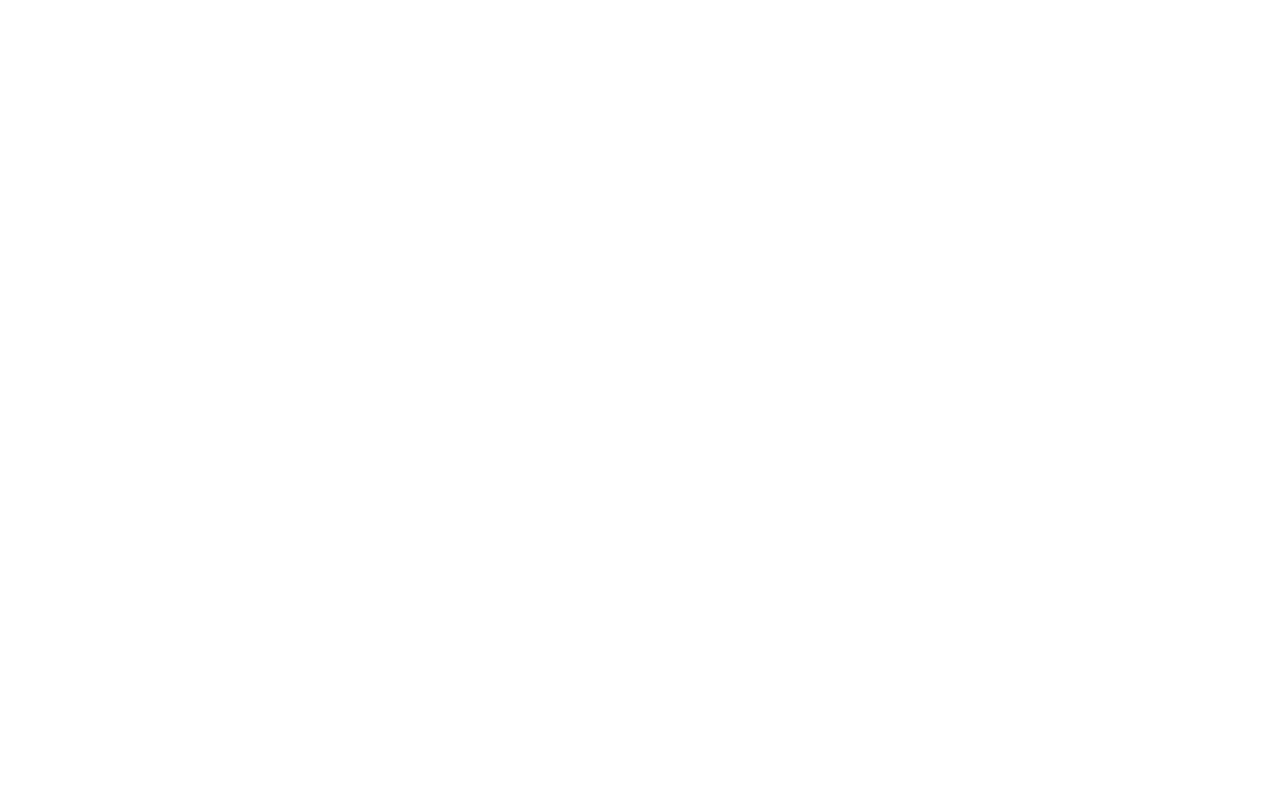
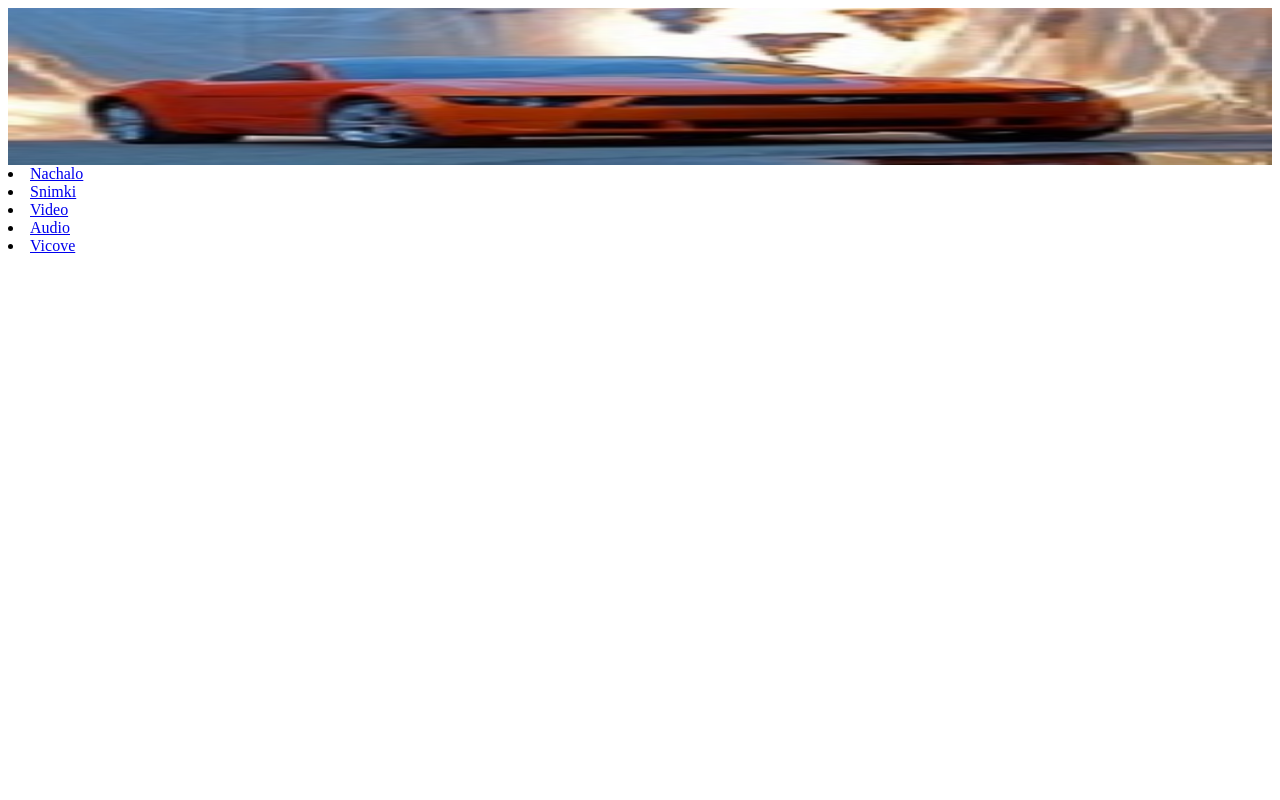
Before and after one commit to reathh/FootballUni, a PHP site: page / in a window 1280 px wide. Before the commit the page is empty. Run offline with PHP 8.4, Linux system fonts and the light colour scheme.

Commit message:
new
menu

```diff
--- a/index.html
+++ b/index.html
@@ -0,0 +1,18 @@
+<html>
+    <head>
+        <meta charset="utf-8" />
+        <title>Home</title>
+    </head>
+        <body>
+            <header>
+                <img src="Images/mustang.jpg" width="100%" height="20%" />
+            </header>
+            <nav>
+                <li><a href="#">Nachalo</a></li>
+                <li><a href="#">Snimki</a></li>
+                <li><a href="#">Video</a></li>
+                <li><a href="#">Audio</a></li>
+                <li><a href="#">Vicove</a></li>
+            </nav>
+        </body>
+</html>
--- a/style/style.css
+++ b/style/style.css
@@ -1,3 +1,4 @@
-body {
-
+header {
+    width: 100%;
+    height: 20%
 }
```
Also changed, not shown: images/mustang.jpg (added).
